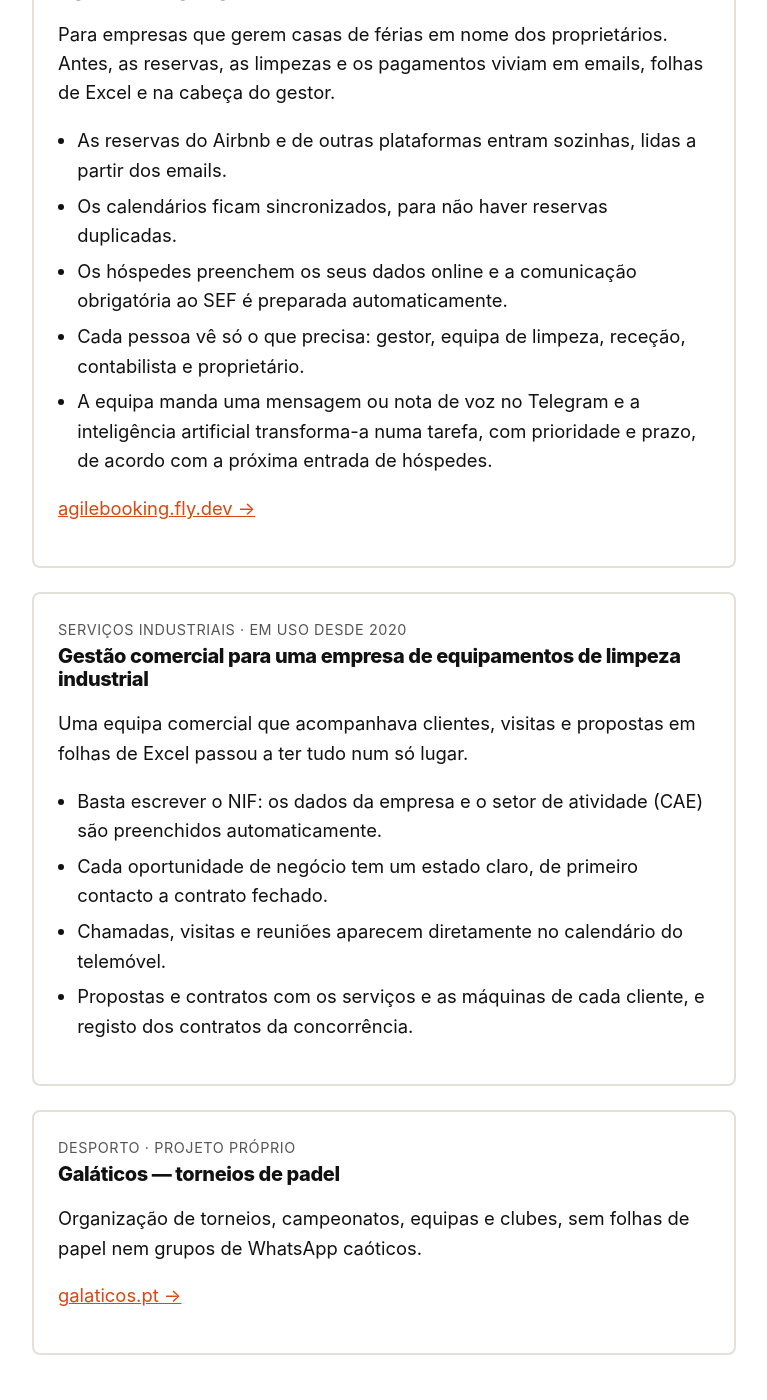
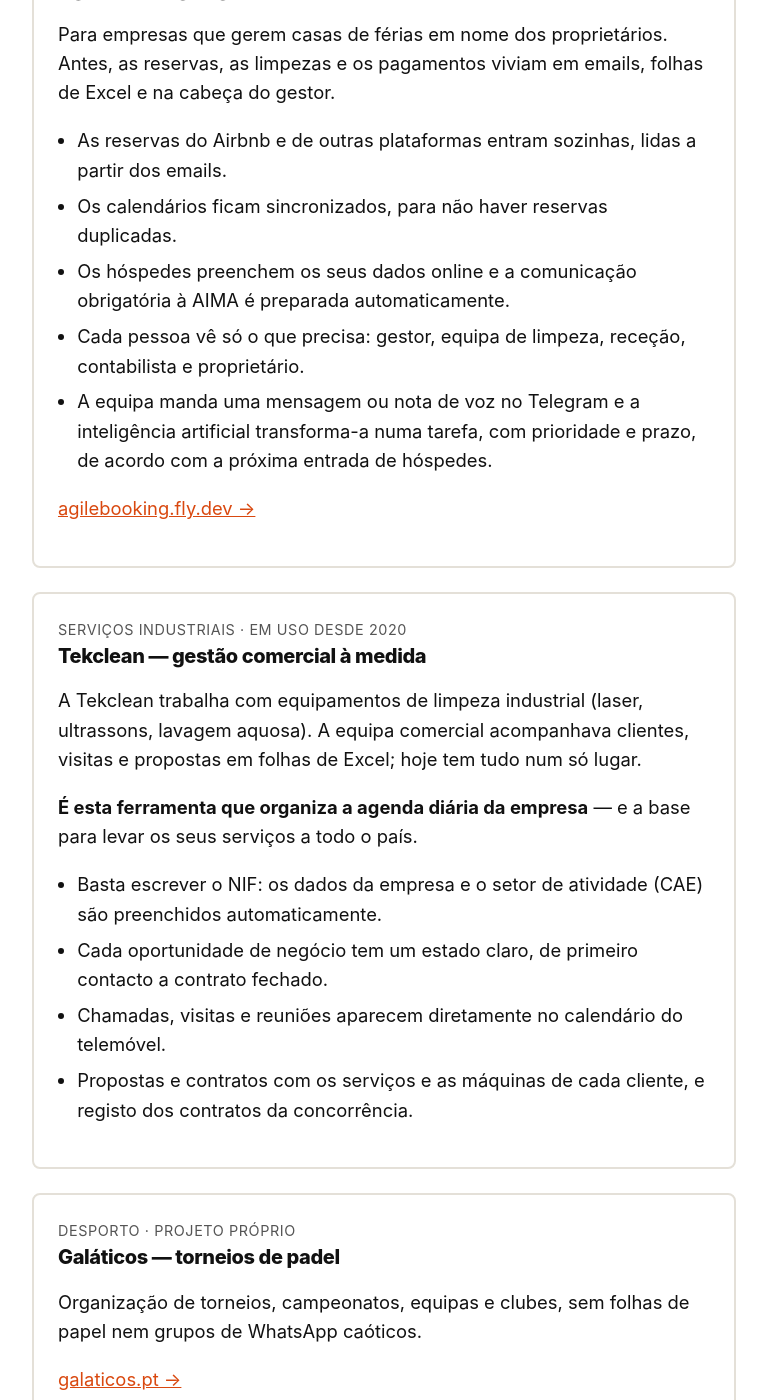
Before and after one commit to frenesim/formiga-galatica, a Jekyll site: the page built from index.html, in a window 1280 px wide and 1400 px high, scrolled down 3512 px. Shown: the whole window, without its empty margins (256-1023 px from the left). Built offline with Jekyll 4.4.1, drawn with Linux system fonts in a browser that asks for light colours.

Commit message:
Name Tekclean in portfolio; SEF -> AIMA
Co-Authored-By: Claude Opus 5.5 <noreply@anthropic.com>
Claude-Session: https://claude.ai/code/session_01RpUuFxxwJvYKXy5RyozoNQ

```diff
--- a/index.html
+++ b/index.html
@@ -90,7 +90,7 @@ title: Informática simples para pequenas empresas
       <ul>
         <li>As reservas do Airbnb e de outras plataformas entram sozinhas, lidas a partir dos emails.</li>
         <li>Os calendários ficam sincronizados, para não haver reservas duplicadas.</li>
-        <li>Os hóspedes preenchem os seus dados online e a comunicação obrigatória ao SEF é preparada automaticamente.</li>
+        <li>Os hóspedes preenchem os seus dados online e a comunicação obrigatória à AIMA é preparada automaticamente.</li>
         <li>Cada pessoa vê só o que precisa: gestor, equipa de limpeza, receção, contabilista e proprietário.</li>
         <li>A equipa manda uma mensagem ou nota de voz no Telegram e a inteligência artificial transforma-a numa tarefa, com prioridade e prazo, de acordo com a próxima entrada de hóspedes.</li>
       </ul>
@@ -99,8 +99,9 @@ title: Informática simples para pequenas empresas
 
     <article class="work">
       <p class="meta">Serviços industriais · Em uso desde 2020</p>
-      <h3>Gestão comercial para uma empresa de equipamentos de limpeza industrial</h3>
-      <p>Uma equipa comercial que acompanhava clientes, visitas e propostas em folhas de Excel passou a ter tudo num só lugar.</p>
+      <h3>Tekclean — gestão comercial à medida</h3>
+      <p>A Tekclean trabalha com equipamentos de limpeza industrial (laser, ultrassons, lavagem aquosa). A equipa comercial acompanhava clientes, visitas e propostas em folhas de Excel; hoje tem tudo num só lugar.</p>
+      <p><strong>É esta ferramenta que organiza a agenda diária da empresa</strong> — e a base para levar os seus serviços a todo o país.</p>
       <ul>
         <li>Basta escrever o NIF: os dados da empresa e o setor de atividade (CAE) são preenchidos automaticamente.</li>
         <li>Cada oportunidade de negócio tem um estado claro, de primeiro contacto a contrato fechado.</li>
```
Also changed, not shown: en/index.html (+4 -3 lines).
